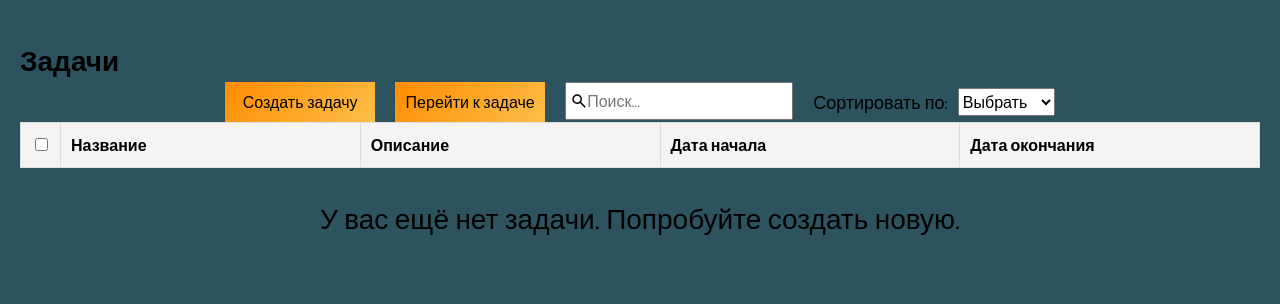
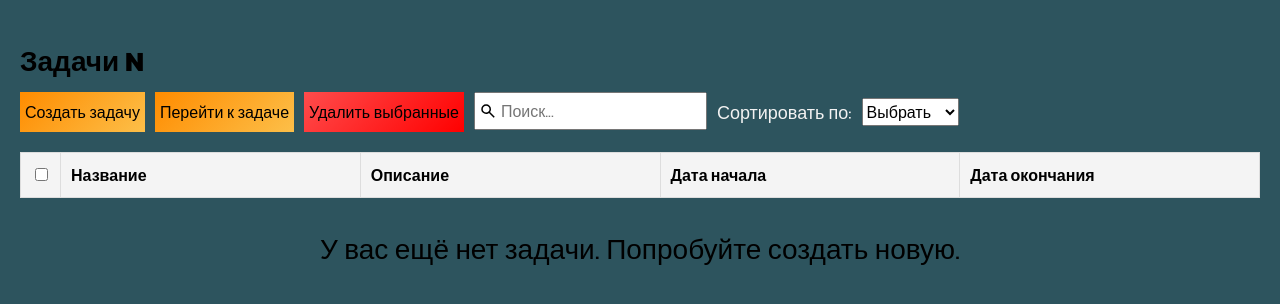
Before and after one commit to TopTTeDHbIu-DeJLbFuH4uk/TimeCraft, a website: page list-of-tasks.html in a window 1280 px wide. Drawn offline with Linux system fonts and the light colour scheme.

Commit message:
05.02.2025 23:55

```diff
--- a/list-of-tasks.html
+++ b/list-of-tasks.html
@@ -18,21 +18,22 @@
 </head>
 <body>
 
-<main class="main-container">
-    <header class="header">
-        <h1 class="tasks">Задачи</h1>
+<main class="container">
+    <header>
+        <h1 class="title">Задачи N</h1>
 
         <nav class="nav-container">
-            <button class="create-task-btn">Создать задачу</button>
-            <button class="go-to-task-btn">Перейти к задаче</button>
+            <button class="create-task-btn btn">Создать задачу</button>
+            <button class="go-to-task-btn btn">Перейти к задаче</button>
+            <button class="delete-btn btn">Удалить выбранные</button>
 
             <div class="quick-search-container">
-                <input type="text" placeholder="Поиск..." class="quick-search">
+                <input class="quick-search" type="text" placeholder="Поиск...">
             </div>
 
-            <div class="select-by-container">
+            <div class="sorting-container">
                 <p>Сортировать по:</p>
-                <select name="" id="select-by" class="select-by">
+                <select class="select-by" id="select-by">
                     <option value="">Выбрать</option>
                     <option value="">Названию</option>
                     <option value="">Дате</option>
@@ -50,7 +51,7 @@
                     <input type="checkbox" class="checkbox">
                 </th>
                 <th data-id="title">Название</th>
-                <th data-id="description" >Описание</th>
+                <th data-id="description">Описание</th>
                 <th data-id="startDate">Дата начала</th>
                 <th data-id="endDate">Дата окончания</th>
             </tr>
--- a/styles/list-of-tasks.css
+++ b/styles/list-of-tasks.css
@@ -2,46 +2,40 @@
     color: #000000;
 }
 
-.main-container {
-    display: flex;
-    flex-direction: column;
-    width: 100%;
+.container {
     padding: 40px 20px;
 }
 
 .title {
-    display: flex;
-    flex-wrap: wrap;
-    width: 100%;
-    margin-bottom: 20px;
-}
-
-.tasks {
-    display: block;
-    width: 100%;
     font-size: 28px;
+    margin-bottom: 10px;
 }
 
 .nav-container {
     display: flex;
     flex-wrap: wrap;
-    justify-content: center;
-    gap: 20px;
+    gap: 10px;
+
+    margin-bottom: 20px;
 }
 
-.create-task-btn,
-.go-to-task-btn {
+.btn {
     display: flex;
     align-items: center;
     justify-content: center;
-
-    width: clamp(50px, 100%, 150px);
+    min-width: 80px;
     height: 40px;
-    background: linear-gradient(135deg, #ff8c00, #fcbf49);
 
     padding: 5px;
 
     cursor: pointer;
+}
+.go-to-task-btn,
+.create-task-btn {
+    background: linear-gradient(135deg, #ff8c00, #fcbf49);
+}
+.delete-btn {
+    background: linear-gradient(135deg, #ff4c4c, #ff0000);
 }
 
 .quick-search-container {
@@ -49,7 +43,6 @@
 }
 .quick-search-container::before {
     position: absolute;
-    z-index: 100;
     top: 10px;
     left: 5px;
 
@@ -60,15 +53,16 @@
 }
 
 .quick-search {
-    padding: 5px 5px 5px 20px;
+    padding: 5px 5px 5px 25px;
 }
 
-.select-by-container, p {
+.sorting-container, p {
     display: flex;
     align-items: center;
     gap: 10px;
 
     font-size: 18px;
+    color: #f2f2f2;
 }
 
 .select-by {
@@ -81,11 +75,9 @@
     display: block;
     width: 100%;
     max-width: 100%;
-    max-height: 500px;
+    max-height: 800px;
 
     overflow: auto;
-
-    margin: 0 auto;
 }
 
 .table {
@@ -94,6 +86,7 @@
     min-width: 800px;
     width: 100%;
 }
+
 .table th,
 .table td {
     border: 1px solid #ddd;
@@ -114,6 +107,10 @@ table th:nth-child(1) {
     cursor: pointer;
 }
 
+.table-body td {
+    color: #f2f2f2;
+}
+
 .message {
     text-align: center;
 
```
